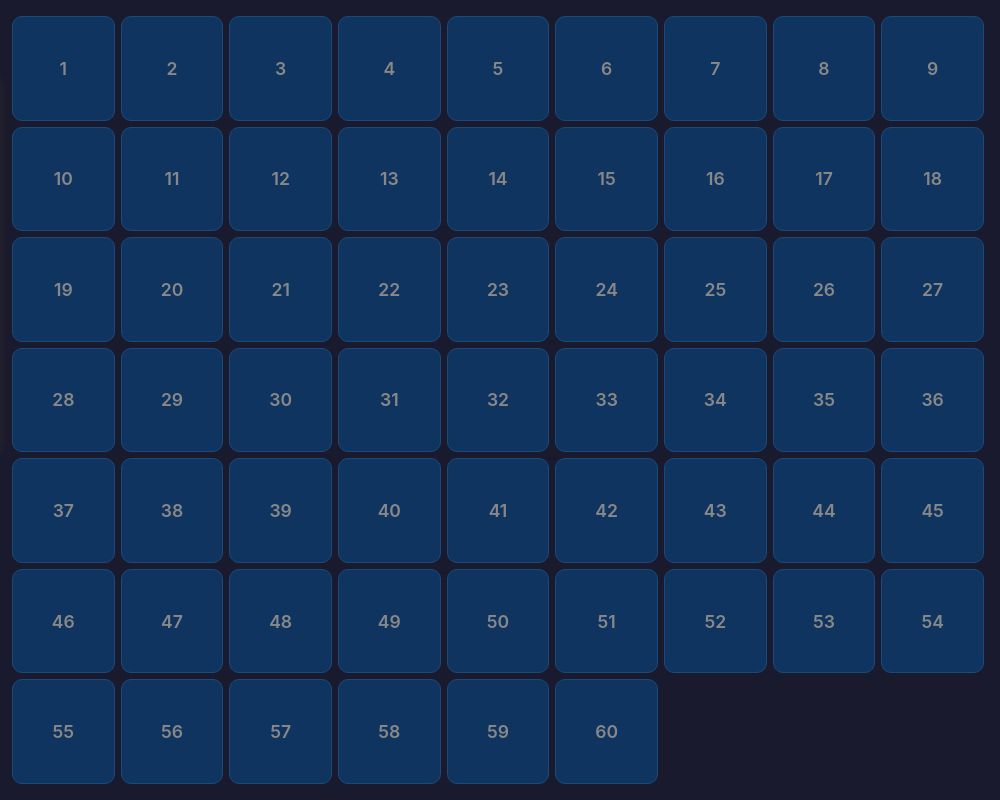
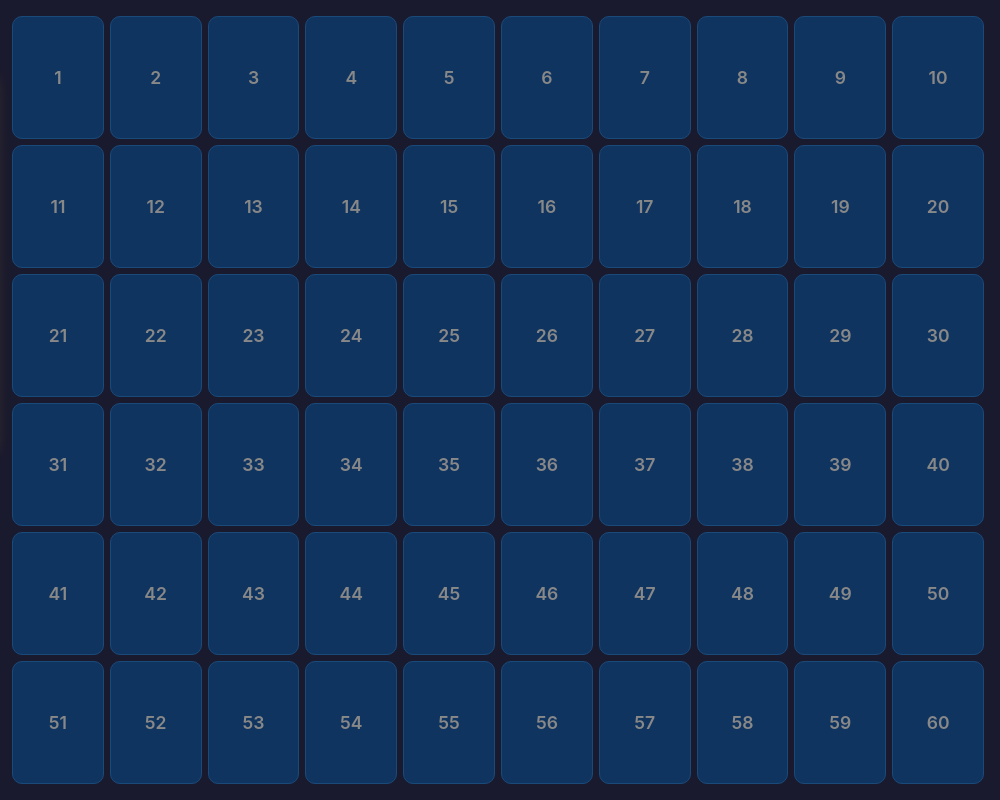
Before and after one commit to dcnet-cloud/loto, a website: page index.html in a window 1280 px wide. Shown: the full height of the page, 280-1280 px from the left. Drawn offline with Linux system fonts and the light colour scheme.

Commit message:
fix: adjust number grid layout to correct row and column counts
The grid had an incorrect number of rows and columns, causing layout issues. Changed from 9 columns and 7 rows to the intended 10 columns and 6 rows.

```diff
--- a/styles.css
+++ b/styles.css
@@ -234,8 +234,8 @@
 
 .number-grid {
   display: grid;
-  grid-template-columns: repeat(9, 1fr);
-  grid-template-rows: repeat(7, 1fr);
+  grid-template-columns: repeat(10, 1fr);
+  grid-template-rows: repeat(6, 1fr);
   gap: 3px;
   width: 100%;
   height: 100%;
```
